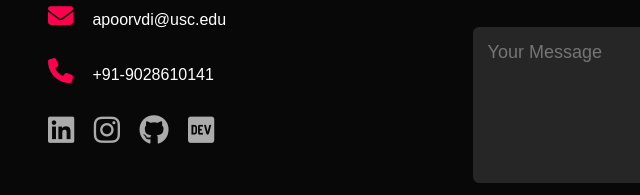
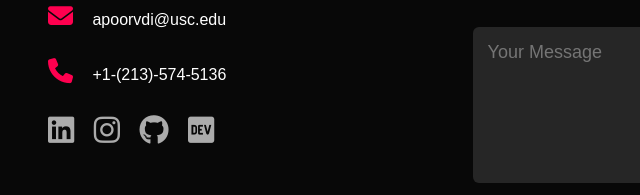
Before and after one commit to apoorvdixit99/personal-website, a plain HTML site: page index.html in a window 1280 px wide. Shown: the part 6292-6487 px from the top of the page, 80-720 px from the left. Drawn offline with Linux system fonts and the light colour scheme.

Commit message:
Updated tel and CV

```diff
--- a/index.html
+++ b/index.html
@@ -240,7 +240,7 @@
                         <h1 class="sub-title">Contact Me</h1>
                         <p><a href="mailto:apoorvdixit619@gmail.com"><i class="fa-solid fa-envelope"></i> apoorvdixit619@gmail.com</a></p>
                         <p><a href="mailto:apoorvdi@usc.edu"><i class="fa-solid fa-envelope"></i> apoorvdi@usc.edu</a></p>
-                        <p><a href="tel:+919028610141"><i class="fa-solid fa-phone"></i> +91-9028610141</a></p>
+                        <p><a href="tel:+1-(213)-574-5136"><i class="fa-solid fa-phone"></i> +1-(213)-574-5136</a></p>
                         <div class="social-icons">
                             <a href="https://www.linkedin.com/in/apoorvdixit9" target="_blank"><i class="fa-brands fa-linkedin"></i></a>
                             <a href="https://www.instagram.com/apoorv.dixit_" target="_blank"><i class="fa-brands fa-instagram"></i></a>
```
Also changed, not shown: 1 other file.
